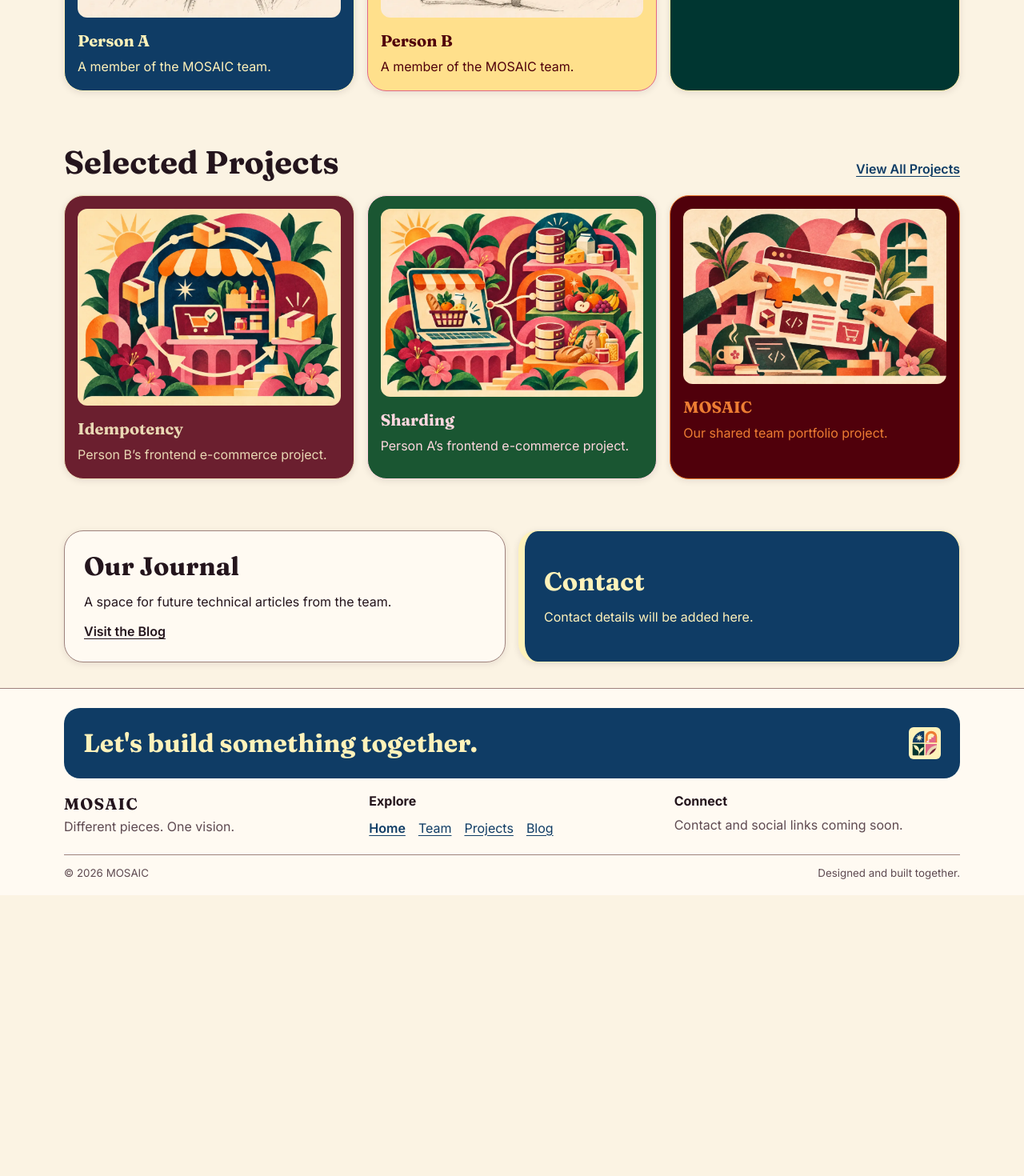
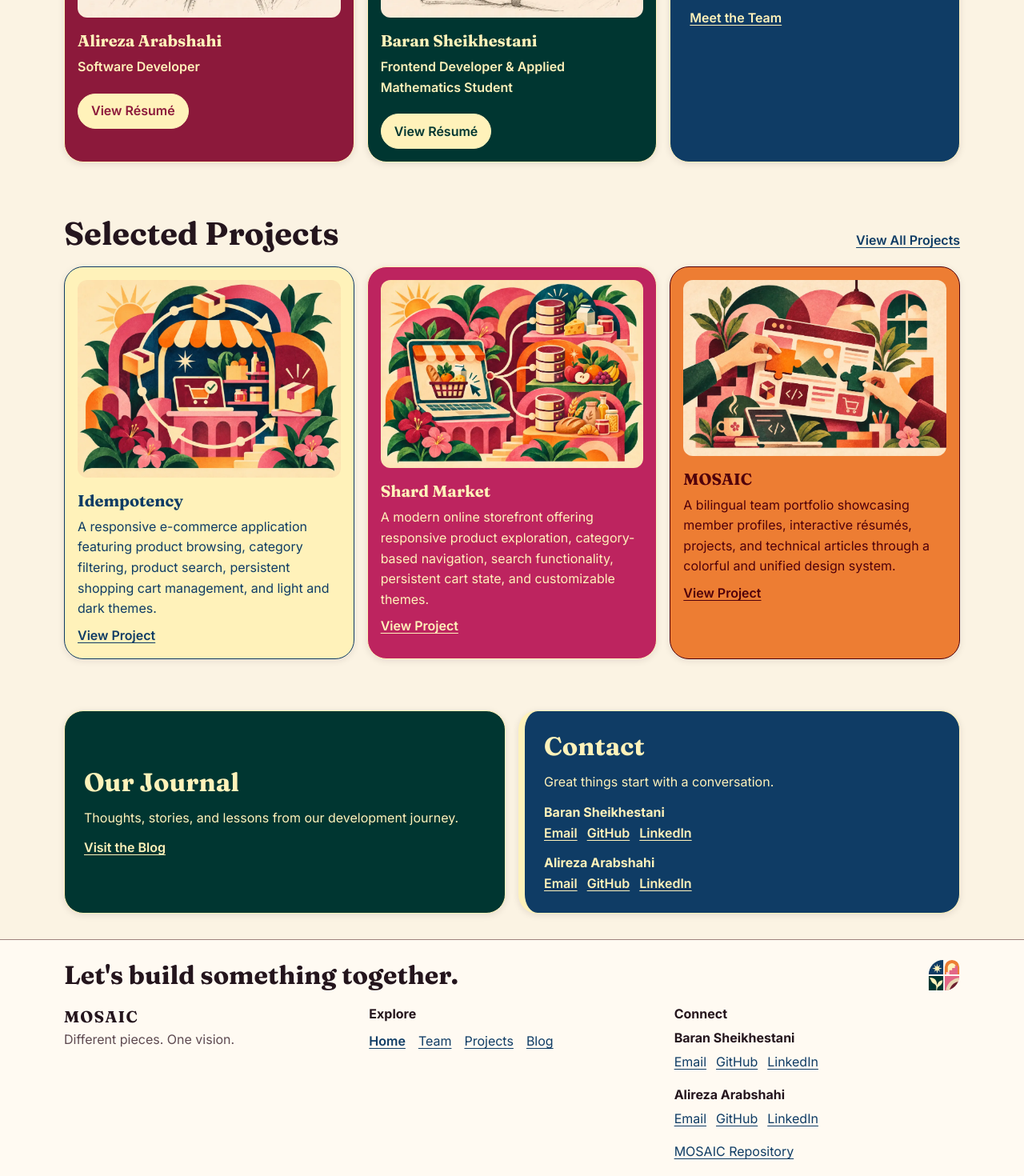
Before and after one commit to mosaic-dev-team/mosaic-portfolio, a React (Vite) app: page / in a window 1280 px wide. Shown: the part 980-2450 px from the top of the page at 80% size. Before the commit the page ends 2099 px from the top, so only its background shows below. Built offline with nearby package versions, Linux system fonts and the light colour scheme.

Commit message:
feat: add homepage and footer navigation

```diff
--- a/src/components/home/HomePage.module.css
+++ b/src/components/home/HomePage.module.css
@@ -116,7 +116,8 @@
   gap: var(--space-4);
 }
 
-.visualCard {
+.home .visualCard,
+.projectGrid > [data-variant] {
   --card-padding: var(--space-4);
 
   display: grid;
@@ -124,14 +125,23 @@
   gap: var(--space-2);
 }
 
-.visualCard img {
+.home .visualCard img,
+.projectGrid img {
   display: block;
   inline-size: 100%;
   border-radius: var(--radius-md);
   margin-block-end: var(--space-2);
 }
 
-.visualCard h3 {
+.home .visualCard img {
+  aspect-ratio: 1;
+}
+
+.projectGrid img {
+  aspect-ratio: auto;
+}
+
+.home .visualCard h3 {
   font-size: var(--font-size-lg);
 }
 
@@ -148,6 +158,12 @@
 
 .closingGrid {
   grid-template-columns: repeat(2, minmax(0, 1fr));
+}
+
+.articles {
+  display: grid;
+  gap: var(--space-4);
+  inline-size: 100%;
 }
 
 .contact {
--- a/src/components/home/HomePage.tsx
+++ b/src/components/home/HomePage.tsx
@@ -1,12 +1,15 @@
 import { Link } from '@tanstack/react-router'
 import heroImage from '../../assets/illustrations/hero.webp'
-import alirezaPortrait from '../../assets/portraits/alireza.webp'
-import baranPortrait from '../../assets/portraits/baran.webp'
-import idempotencyImage from '../../assets/projects/idempotency.webp'
-import mosaicImage from '../../assets/projects/mosaic.webp'
-import shardingImage from '../../assets/projects/sharding.webp'
 import { useLanguage } from '../../context/language'
+import { formatDate } from '../../data/formatDate'
+import { members } from '../../data/members'
+import { posts } from '../../data/posts'
+import { projects } from '../../data/projects'
+import { ArticleCard } from '../ui/ArticleCard'
 import { Card } from '../ui/Card'
+import { MemberCard } from '../ui/MemberCard'
+import { MemberContacts } from '../ui/MemberContacts'
+import { ProjectCard } from '../ui/ProjectCard'
 import styles from './HomePage.module.css'
 
 const homeCopy = {
@@ -18,19 +21,16 @@ const homeCopy = {
     exploreProjects: 'Explore Projects',
     meetTeam: 'Meet the Team',
     team: 'Team and About',
-    personA: 'Person A',
-    personB: 'Person B',
-    member: 'A member of the MOSAIC team.',
-    teamProfiles: 'Team profiles are coming soon.',
     about: 'About MOSAIC',
-    aboutText: 'MOSAIC is our shared frontend portfolio for team and individual work.',
+    aboutText: 'MOSAIC is our shared frontend portfolio, bringing together individual projects, collaborative work, and our experiences as developers.',
     projects: 'Selected Projects',
     allProjects: 'View All Projects',
+    viewProject: 'View Project',
     journal: 'Our Journal',
-    journalText: 'A space for future technical articles from the team.',
+    journalText: 'Thoughts, stories, and lessons from our development journey.',
     visitJournal: 'Visit the Blog',
     contact: 'Contact',
-    contactText: 'Contact details will be added here.',
+    contactText: 'Great things start with a conversation.',
   },
   fa: {
     eyebrow: 'تیم توسعهٔ فرانت‌اند',
@@ -40,54 +40,30 @@ const homeCopy = {
     exploreProjects: 'دیدن پروژه‌ها',
     meetTeam: 'آشنایی با تیم',
     team: 'تیم و دربارهٔ ما',
-    personA: 'نفر اول',
-    personB: 'نفر دوم',
-    member: 'عضوی از تیم موزاییک.',
-    teamProfiles: 'معرفی کامل اعضای تیم به‌زودی اضافه می‌شود.',
     about: 'دربارهٔ موزاییک',
-    aboutText: 'موزاییک نمونه‌کار مشترک فرانت‌اند ما برای معرفی کارهای تیمی و فردی است.',
+    aboutText: 'موزاییک پورتفولیوی مشترک ماست؛ فضایی برای نمایش پروژه‌های فردی، کارهای تیمی و تجربه‌های ما در مسیر توسعه نرم‌افزار.',
     projects: 'پروژه‌های منتخب',
     allProjects: 'دیدن همهٔ پروژه‌ها',
+    viewProject: 'مشاهده پروژه',
     journal: 'نوشته‌های ما',
-    journalText: 'جایی برای نوشته‌های فنی آیندهٔ تیم.',
+    journalText: 'ایده‌ها، تجربه‌ها و آموخته‌های ما در مسیر توسعه نرم‌افزار.',
     visitJournal: 'رفتن به وبلاگ',
     contact: 'ارتباط با ما',
-    contactText: 'اطلاعات تماس اینجا اضافه می‌شود.',
+    contactText: 'کارهای بزرگ با یک گفت‌وگو آغاز می‌شوند.',
   },
 }
 
-const projects = [
-  {
-    image: idempotencyImage,
-    height: 750,
-    variant: 'burgundy',
-    en: { title: 'Idempotency', description: 'Person B’s frontend e-commerce project.' },
-    fa: { title: 'آیدمپوتنسی', description: 'پروژهٔ فرانت‌اند فروشگاهی نفر دوم.' },
-  },
-  {
-    image: shardingImage,
-    height: 715,
-    variant: 'forest',
-    en: { title: 'Sharding', description: 'Person A’s frontend e-commerce project.' },
-    fa: { title: 'شاردینگ', description: 'پروژهٔ فرانت‌اند فروشگاهی نفر اول.' },
-  },
-  {
-    image: mosaicImage,
-    height: 667,
-    variant: 'velvet',
-    en: { title: 'MOSAIC', description: 'Our shared team portfolio project.' },
-    fa: { title: 'موزاییک', description: 'پروژهٔ نمونه‌کار مشترک تیم.' },
-  },
-] as const
+const homeMembers = ['alireza', 'baran']
+  .map((slug) => members.find((member) => member.slug === slug))
+  .filter((member) => member !== undefined)
+const selectedProjects = projects.filter((project) =>
+  ['idempotency', 'shard-market', 'mosaic-portfolio'].includes(project.slug),
+)
+const journalPosts = posts.filter((post) => post.authorSlug !== 'demo').slice(0, 2)
 
 export function HomePage() {
   const { language } = useLanguage()
   const text = homeCopy[language]
-  // Replace these previews with MemberCard once shared member records are available.
-  const members = [
-    { name: text.personA, portrait: alirezaPortrait, variant: 'midnight' },
-    { name: text.personB, portrait: baranPortrait, variant: 'blush' },
-  ] as const
 
   return (
     <div className={styles.home}>
@@ -110,17 +86,21 @@ export function HomePage() {
       <section aria-labelledby="home-team">
         <h2 id="home-team" className={styles.sectionTitle}>{text.team}</h2>
         <div className={`${styles.grid} ${styles.teamGrid}`}>
-          {members.map(({ name, portrait, variant }) => (
-            <Card key={name} variant={variant} className={styles.visualCard}>
-              <img src={portrait} alt={name} width="1000" height="1000" loading="lazy" />
-              <h3>{name}</h3>
-              <p>{text.member}</p>
-            </Card>
+          {homeMembers.map((member) => (
+            <MemberCard
+              key={member.slug}
+              className={styles.visualCard}
+              slug={member.slug}
+              name={member.name[language]}
+              role={member.role[language]}
+              portraitSrc={member.portrait?.src}
+              portraitAlt={member.portrait?.alt[language]}
+              variant={member.slug === 'baran' ? 'team-forest' : 'team-burgundy'}
+            />
           ))}
-          <Card variant="deep-green" className={`${styles.feature} ${styles.about}`}>
+          <Card variant="midnight" className={`${styles.feature} ${styles.about}`}>
             <h3>{text.about}</h3>
             <p>{text.aboutText}</p>
-            <p>{text.teamProfiles}</p>
             <Link to="/team">{text.meetTeam}</Link>
           </Card>
         </div>
@@ -129,28 +109,48 @@ export function HomePage() {
       <section aria-labelledby="home-projects">
         <div className={styles.sectionHeader}>
           <h2 id="home-projects" className={styles.sectionTitle}>{text.projects}</h2>
-          <Link to="/projects">{text.allProjects}</Link>
+          <Link to="/projects" search={{}}>{text.allProjects}</Link>
         </div>
-        <div className={styles.grid}>
-          {projects.map(({ image, height, variant, [language]: project }) => (
-            <Card key={image} variant={variant} className={styles.visualCard}>
-              <img src={image} alt="" width="1000" height={height} loading="lazy" />
-              <h3>{project.title}</h3>
-              <p>{project.description}</p>
-            </Card>
+        <div className={`${styles.grid} ${styles.projectGrid}`}>
+          {selectedProjects.map((project) => (
+            <ProjectCard
+              key={project.slug}
+              slug={project.slug}
+              title={project.title[language]}
+              description={project.summary[language]}
+              imageSrc={project.image?.src}
+              imageAlt={project.image?.alt[language]}
+              linkLabel={text.viewProject}
+            />
           ))}
         </div>
       </section>
 
       <div className={`${styles.grid} ${styles.closingGrid}`}>
-        <Card className={styles.feature}>
+        <Card variant="team-forest" className={styles.feature}>
           <h2>{text.journal}</h2>
           <p>{text.journalText}</p>
           <Link to="/blog">{text.visitJournal}</Link>
+          {journalPosts.length > 0 && (
+            <div className={styles.articles}>
+              {journalPosts.map((post) => (
+                <ArticleCard
+                  key={post.slug}
+                  slug={post.slug}
+                  title={post.title[language]}
+                  summary={post.summary[language]}
+                  cover={post.cover && { src: post.cover.src, alt: post.cover.alt[language] }}
+                  author={members.find((member) => member.slug === post.authorSlug)?.name[language]}
+                  publishedOn={formatDate(post.publishedAt, language)}
+                />
+              ))}
+            </div>
+          )}
         </Card>
         <Card variant="midnight" className={`${styles.feature} ${styles.contact}`}>
           <h2>{text.contact}</h2>
           <p>{text.contactText}</p>
+          <MemberContacts />
         </Card>
       </div>
     </div>
--- a/src/components/layout/Footer.module.css
+++ b/src/components/layout/Footer.module.css
@@ -10,15 +10,19 @@
   padding: var(--space-6) var(--space-4) var(--space-4);
 }
 
-.invitation {
+.invitationRow {
   display: flex;
   align-items: center;
   justify-content: space-between;
   gap: var(--space-4);
-  padding: var(--space-6);
-  border-radius: var(--radius-lg);
-  background: var(--color-midnight-blue);
-  color: var(--color-buttermilk);
+}
+
+.invitationRow img {
+  flex: none;
+}
+
+.invitation {
+  margin: 0;
   font-size: clamp(var(--font-size-lg), 4vw, var(--font-size-xl));
   font-weight: var(--font-weight-bold);
 }
@@ -34,13 +38,6 @@
 
 .footer p {
   margin: 0;
-}
-
-.mark {
-  flex: none;
-  padding: var(--space-1);
-  border-radius: var(--radius-sm);
-  background: var(--color-buttermilk);
 }
 
 .columns {
@@ -66,7 +63,7 @@
   color: var(--text-secondary);
 }
 
-.columns ul {
+.columns nav ul {
   display: flex;
   flex-wrap: wrap;
   gap: var(--space-2) var(--space-4);
@@ -85,6 +82,10 @@
   font-weight: var(--font-weight-semibold);
 }
 
+.repository {
+  margin-block-start: var(--space-2);
+}
+
 .credits {
   display: flex;
   flex-wrap: wrap;
@@ -99,8 +100,4 @@
     grid-template-columns: 1fr;
     gap: var(--space-4);
   }
-
-  .invitation {
-    padding: var(--space-4);
-  }
 }
--- a/src/components/layout/Footer.tsx
+++ b/src/components/layout/Footer.tsx
@@ -1,8 +1,12 @@
 import { Link } from '@tanstack/react-router'
 import logo from '../../assets/brand/mosaic-logo.svg'
 import { useLanguage } from '../../context/language'
+import { projects } from '../../data/projects'
+import { MemberContacts } from '../ui/MemberContacts'
 import styles from './Footer.module.css'
 import { navigation } from './navigation'
+
+const repositoryUrl = projects.find((project) => project.slug === 'mosaic-portfolio')?.repositoryUrl
 
 const copy = {
   en: {
@@ -11,7 +15,7 @@ const copy = {
     explore: 'Explore',
     navigation: 'Footer navigation',
     connect: 'Connect',
-    contact: 'Contact and social links coming soon.',
+    repository: 'MOSAIC Repository',
     attribution: 'Designed and built together.',
   },
   fa: {
@@ -20,7 +24,7 @@ const copy = {
     explore: 'دسترسی سریع',
     navigation: 'ناوبری پانوشت',
     connect: 'ارتباط با ما',
-    contact: 'راه‌های تماس و پیوندهای شبکه‌های اجتماعی به‌زودی اضافه می‌شوند.',
+    repository: 'مخزن موزاییک',
     attribution: 'طراحی و توسعه توسط تیم موزاییک.',
   },
 }
@@ -35,9 +39,9 @@ export function Footer() {
   return (
     <footer className={styles.footer}>
       <div className={styles.inner}>
-        <div className={styles.invitation}>
-          <p>{labels.invitation}</p>
-          <img className={styles.mark} src={logo} alt="" width="40" height="40" />
+        <div className={styles.invitationRow}>
+          <h2 className={styles.invitation}>{labels.invitation}</h2>
+          <img src={logo} alt="" width="40" height="40" />
         </div>
 
         <div className={styles.columns}>
@@ -61,7 +65,8 @@ export function Footer() {
 
           <div>
             <h2>{labels.connect}</h2>
-            <p>{labels.contact}</p>
+            <MemberContacts />
+            {repositoryUrl && <a className={styles.repository} href={repositoryUrl}>{labels.repository}</a>}
           </div>
         </div>
 
--- a/src/components/ui/MemberCard.tsx
+++ b/src/components/ui/MemberCard.tsx
@@ -15,18 +15,19 @@ interface MemberCardProps {
   headingLevel?: 2 | 3
   slug: string
   variant?: CardVariant
+  className?: string
 }
 
 export function MemberCard({
   name, role, description, portraitSrc, portraitAlt, skills,
-  githubUrl, linkedinUrl, headingLevel = 3, slug, variant,
+  githubUrl, linkedinUrl, headingLevel = 3, slug, variant, className,
 }: MemberCardProps) {
   const { language } = useLanguage()
   const resumeLabel = language === 'fa' ? 'دیدن رزومه' : 'View Résumé'
   const NameHeading = headingLevel === 2 ? 'h2' : 'h3'
 
   return (
-    <Card variant={variant} className={styles.card}>
+    <Card variant={variant} className={className ? `${styles.card} ${className}` : styles.card}>
       {portraitSrc && <img className={styles.portrait} src={portraitSrc} alt={portraitAlt ?? name} />}
       <NameHeading className={styles.name}><bdi>{name}</bdi></NameHeading>
       {role && <p className={styles.role}>{role}</p>}
--- /dev/null
+++ b/src/components/ui/MemberContacts.module.css
@@ -0,0 +1,17 @@
+.groups,
+.links {
+  margin: 0;
+  padding: 0;
+  list-style: none;
+}
+
+.groups {
+  display: grid;
+  gap: var(--space-3);
+}
+
+.links {
+  display: flex;
+  flex-wrap: wrap;
+  gap: var(--space-1) var(--space-3);
+}
--- /dev/null
+++ b/src/components/ui/MemberContacts.tsx
@@ -0,0 +1,33 @@
+import { useLanguage } from '../../context/language'
+import { members } from '../../data/members'
+import styles from './MemberContacts.module.css'
+
+const publicContacts = members.filter(({ slug, contact }) =>
+  slug !== 'demo' && (contact?.email || contact?.githubUrl || contact?.linkedinUrl),
+)
+
+export function MemberContacts() {
+  const { language } = useLanguage()
+  const emailLabel = language === 'fa' ? 'ایمیل' : 'Email'
+
+  return (
+    <ul className={styles.groups} role="list">
+      {publicContacts.map(({ slug, name, contact }) => (
+        <li key={slug}>
+          <strong><bdi>{name[language]}</bdi></strong>
+          <ul className={styles.links} role="list">
+            {contact?.email && (
+              <li><a href={`mailto:${contact.email}`} aria-label={`${emailLabel} · ${name[language]}`}>{emailLabel}</a></li>
+            )}
+            {contact?.githubUrl && (
+              <li><a href={contact.githubUrl} aria-label={`GitHub · ${name[language]}`}><bdi lang="en">GitHub</bdi></a></li>
+            )}
+            {contact?.linkedinUrl && (
+              <li><a href={contact.linkedinUrl} aria-label={`LinkedIn · ${name[language]}`}><bdi lang="en">LinkedIn</bdi></a></li>
+            )}
+          </ul>
+        </li>
+      ))}
+    </ul>
+  )
+}
--- a/src/components/ui/ProjectCard.tsx
+++ b/src/components/ui/ProjectCard.tsx
@@ -10,7 +10,7 @@ interface ProjectCardProps {
   imageAlt?: string
   slug: string
   variant?: CardVariant
-  tools: readonly string[]
+  tools?: readonly string[]
   linkLabel: string
   contributors?: string
 }
@@ -25,7 +25,7 @@ export function ProjectCard({
       {imageSrc && <img className={styles.illustration} src={imageSrc} alt={imageAlt ?? ''} />}
       <h3 className={styles.title}>{title}</h3>
       <p>{description}</p>
-      {tools.length > 0 && (
+      {!!tools?.length && (
         <ul className={styles.tools} role="list">
           {tools.map((tool) => <li key={tool}><bdi lang="en">{tool}</bdi></li>)}
         </ul>
```
Also changed, not shown: 2 other files (tests, documents, lock files or other folders).
